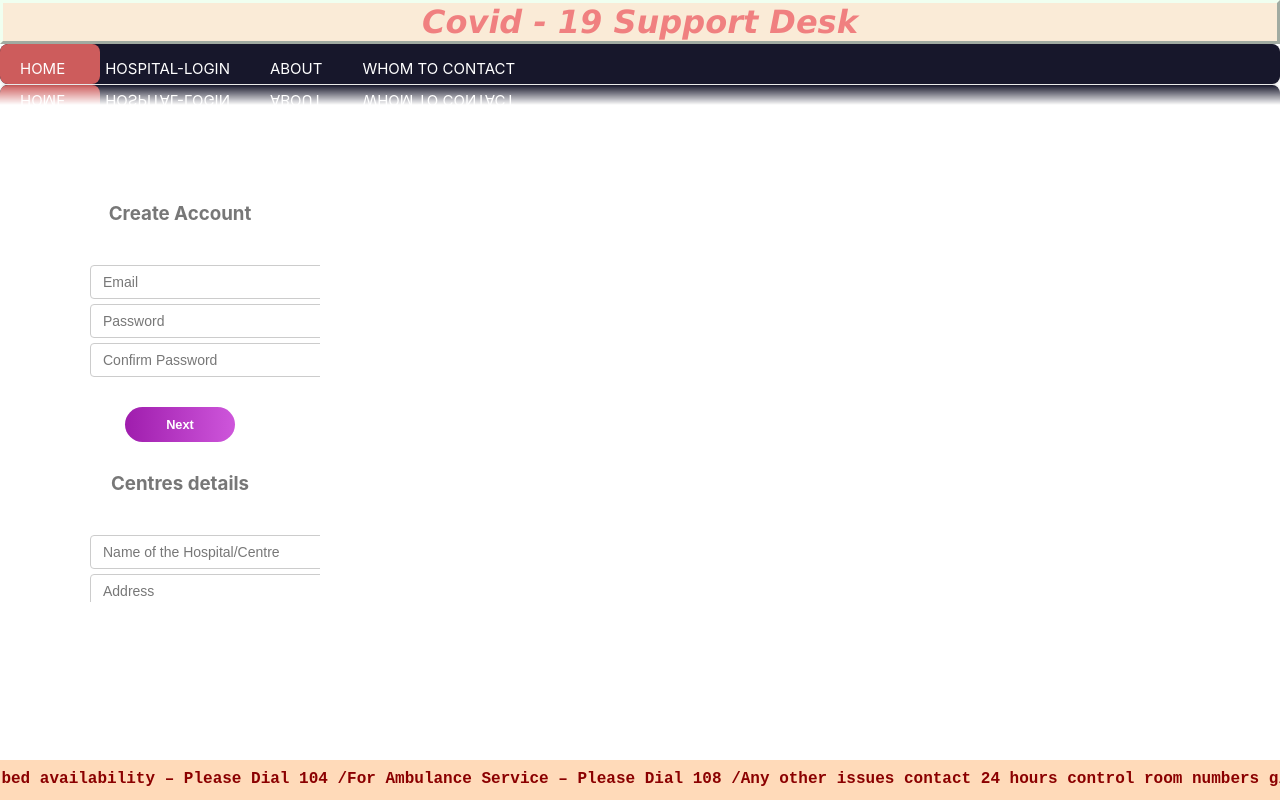
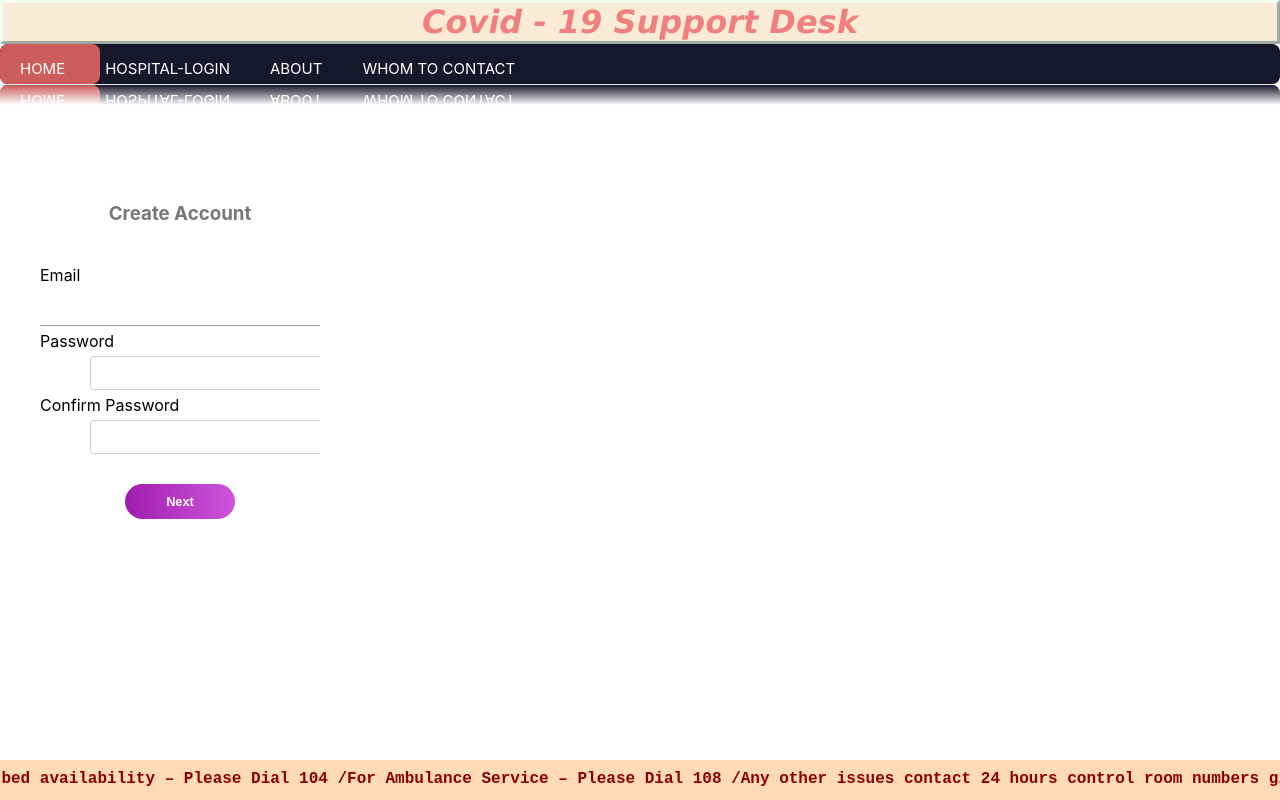
Before and after one commit to RoshiniSukumar/Covid-19-Support-Desk, a React (Create React App) app: page /registerform in a window 1280 px wide. Built offline with nearby package versions, Linux system fonts and the light colour scheme.

Commit message:
update js

```diff
--- a/src/components/function/Update.js
+++ b/src/components/function/Update.js
@@ -1,52 +1,184 @@
 import React from 'react'
+import { useState } from "react";
+import { Formik, Form, Field, ErrorMessage } from "formik";
+import * as Yup from "yup";
 import './Update.css'
 
-export default function Update() {
+
+export default function App() {
+
+  const [data, setData] = useState({
+    email: "",
+    password: "",
+    confirmpassword:"",
+    hospitaltype:"",
+    hospitalname:"",
+    address:"",
+    contactnumber:"",
+    normalbed:"",
+    icubed:"",
+    o2bed:"",
+    total:""
+
+  });
+  const [currentStep, setCurrentStep] = useState(0);
+  const [errors, setErrors] = useState({});
+
+  const makeRequest = (formData) => {
+    console.log("Form Submitted", formData);
+  };
+
+  const handleNextStep = (newData, final = false) => {
+    setData((prev) => ({ ...prev, ...newData }));
+
+    if (final) {
+      makeRequest(newData);
+      return;
+    }
+
+    setCurrentStep((prev) => prev + 1);
+  };
+
+  const handlePrevStep = (newData) => {
+    setData((prev) => ({ ...prev, ...newData }));
+    setCurrentStep((prev) => prev - 1);
+  };
+
+
+
+  const steps = [
+    <StepOne next={handleNextStep} data={data} errors={errors} />,
+    <StepTwo next={handleNextStep} prev={handlePrevStep} data={data} />
+  ];
+
+  console.log("data", data);
+
+  return <div className="App">{steps[currentStep]}</div>;
+}
+
+const stepOneValidationSchema = Yup.object({
+  email: Yup.string().email('Invalid email format').required('*Required').label("Email"),
+  password: Yup.string().required('*Required').label("Password"),
+  confirmpassword:Yup.string().oneOf([Yup.ref('password'),''],'*Passwords must match').required('*Required').label("Confirm Password")
+});
+
+const StepOne = (props) => {
+  const handleSubmit = (values) => {
+    props.next(values);
+  };
+
   return (
+    <Formik
+      validationSchema={stepOneValidationSchema}
+      initialValues={props.data}
+      onSubmit={handleSubmit}
+    >
+       {({ values }) => (
         <div className="contain">
-      <form id="form1">
+        <Form id="form1">
           <h3>Create Account</h3>
-          <input type="text" placeholder="Email" required></input>
-          <input type="password" placeholder="Password" required></input>
-          <input type="password" placeholder="Confirm Password" required></input>
+          <p className="lbl">Email</p>
+          <Field name="email" />
+          <div className="required">
+          <ErrorMessage name="email"  />
+          </div>
+
+
+
+          <p className="lbl">Password</p>
+          <Field name="password" type="password" />
+          <div className="required">
+          <ErrorMessage name="password" /></div>
+
+          <p className="lbl">Confirm Password</p>
+          <Field name="confirmpassword" type="password"/>
+          <div className="required">
+          <ErrorMessage name="confirmpassword" /></div>
 
            <div className="btn-box">
-              <button type="button" id="next1">Next</button>
+          <button type="submit">Next</button>
           </div>
-      </form>
+        </Form>
+        </div>
+      )}
+    </Formik>
+  );
+};
 
-      <form id="form2">
-          <h3>Centres details</h3>
-          <input type="text" placeholder="Name of the Hospital/Centre" required></input>
-          <input type="text" placeholder="Address" required></input>
-          <input type=" phone number" placeholder="Contact Number" required></input>
+const stepTwoValidationSchema = Yup.object({
+  hospitaltype:Yup.string().required('*Required'),
+  hospitalname: Yup.string().required('*Required').label("Name of Hospital/Centre"),
+  address: Yup.string().required('*Required').label("Address"),
+  contactnumber:Yup.number().required('*Required').label("Contact Number"),
+  normalbed: Yup.number().required('*Required').label("Normal Beds"),
+  icubed:Yup.number().required('*Required').label("ICU Beds"),
+  o2bed: Yup.number().required('*Required').label("Oxygen Beds"),
+  total: Yup.number().required('*Required').label("Total"),
 
-          <div class="btn-box">
-              <button type="button" id="back1">Back</button>
-              <button type="button" id="next2">Next</button>
-          </div>
-      </form>
 
-      <form id="form3">
-          <h3>Beds Availability Details</h3>
-          <input type="number" placeholder="Normal" required></input>
-          <input type="number" placeholder="ICU" required></input>
-          <input type="number" placeholder="Oxygen" required></input>
-          <input type="number" placeholder="Total" required></input>
+});
+
+const StepTwo = (props) => {
+  const handleSubmit = (values) => {
+    props.next(values, true);
+  };
+
+  return (
+    <Formik
+      validationSchema={stepTwoValidationSchema}
+      initialValues={props.data}
+      onSubmit={handleSubmit}
+    >
+      {({ values }) => (
+       <div className="contain1">
+        <Form id="form2">
+          <h3>Centres Details</h3>
+          <p className="lbl">Type of Hospital/Centre</p>
+          <Field name="hospitaltype" />
+          <div className="required">
+          <ErrorMessage name="hospitaltype" /></div>
+
+          <p className="lbl">Name of Hospital/Centre</p>
+          <Field name="hospitalname" />
+          <div className="required">
+          <ErrorMessage name="hospitalname" /></div>
+
+          <p className="lbl" >Address</p>
+          <Field name="address" />
+          <div className="required">
+          <ErrorMessage name="address" /></div>
+
+          <p className="lbl">Normal Beds</p>
+          <Field name="normalbed" />
+          <div className="required">
+          <ErrorMessage name="normalbed" /></div>
+
+          <p className="lbl">ICU Beds</p>
+          <Field name="icubed" />
+          <div className="required">
+          <ErrorMessage name="icubed" /></div>
+
+          <p className="lbl">Oxygen Beds</p>
+          <Field name="o2bed" />
+          <div className="required">
+          <ErrorMessage name="o2bed" /></div>
+
+          <p className="lbl">Total</p>
+          <Field name="total" />
+          <div className="required">
+          <ErrorMessage name="total" /></div>
+
 
           <div className="btn-box">
-              <button type="button" id="back2">Back</button>
+          <button type="button" onClick={() => props.prev(values)}>
+            Back
+          </button>
           <button type="submit">Submit</button>
           </div>
-      </form>
 
-      <div className="step-row">
-          <div id="progress"></div>
-          <div className="step-col"><small>Step 1</small></div>
-          <div className="step-col"><small>Step 2</small></div>
-          <div className="step-col"><small>Step 3</small></div>
-
+        </Form>
         </div>
-    </div>
-  )
-}
+      )}
+    </Formik>
+  );
+};
```
Lines whose indentation alone changed are shown as unchanged.
